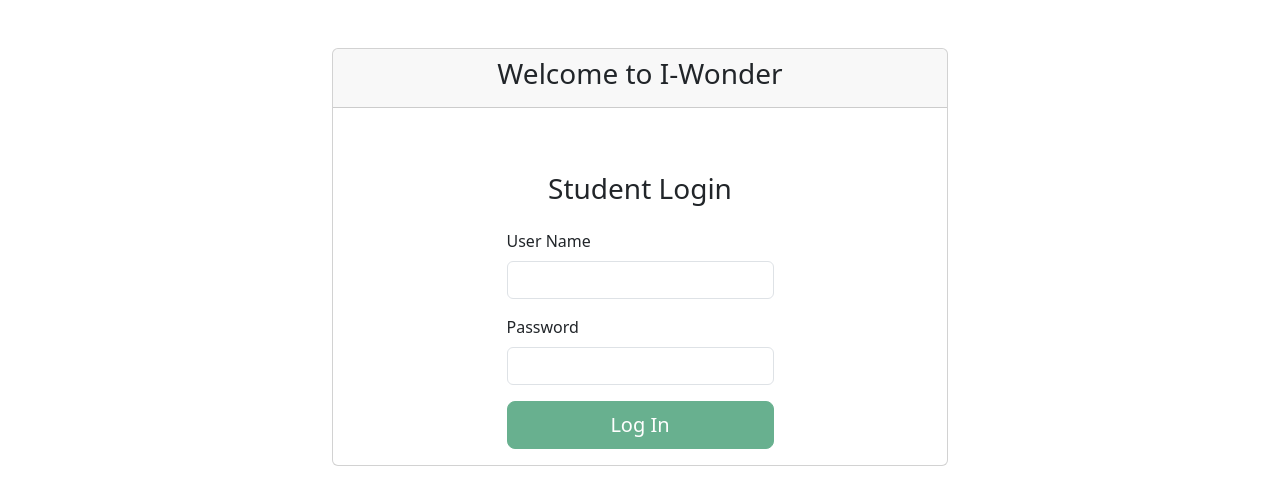
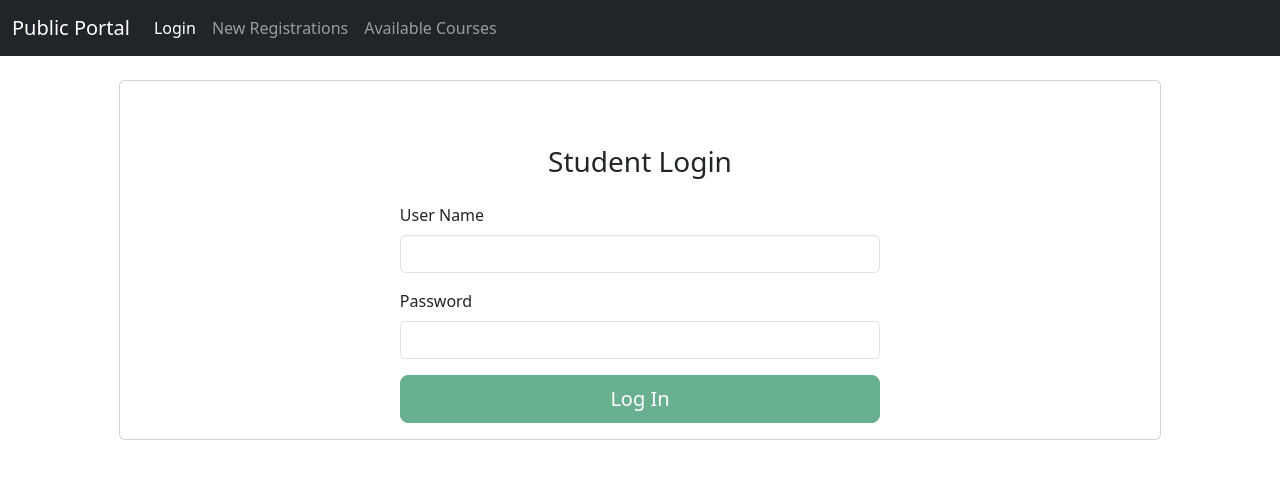
Before and after one commit to TharinduTJ98/trainingProject03, an Angular app: page /login in a window 1280 px wide. Shown: the top 504 px of the page. Built offline with nearby package versions, Linux system fonts and the light colour scheme.

Commit message:
Update public base UI

```diff
--- a/src/app/Components/public-base/public-base.component.html
+++ b/src/app/Components/public-base/public-base.component.html
@@ -1,10 +1,29 @@
+<nav class="navbar navbar-expand-lg navbar-dark bg-dark">
+  <div class="container-fluid">
+    <a class="navbar-brand" href="javascript:void(0)">Public Portal</a>
+    <button class="navbar-toggler" type="button" data-bs-toggle="collapse" data-bs-target="#publicNavbar">
+      <span class="navbar-toggler-icon"></span>
+    </button>
+    <div class="collapse navbar-collapse" id="publicNavbar">
+      <ul class="navbar-nav me-auto">
+        <li class="nav-item">
+          <a class="nav-link" routerLink="/login" routerLinkActive="active">Login</a>
+        </li>
+        <li class="nav-item">
+          <a class="nav-link" routerLink="/login/new-registrations" routerLinkActive="active">New Registrations</a>
+        </li>
+        <li class="nav-item">
+          <a class="nav-link" routerLink="/login/available-courses" routerLinkActive="active">Available Courses</a>
+        </li>
+      </ul>
+    </div>
+  </div>
+</nav>
+
 <div class="container-fluid">
   <div class="row justify-content-center">
-    <div class="col-md-6">
-      <div class="card mt-5">
-        <div class="card-header text-center">
-          <h3>Welcome to I-Wonder</h3>
-        </div>
+    <div class="col-md-10">
+      <div class="card mt-4">
         <div class="card-body">
           <router-outlet></router-outlet>
         </div>
```
